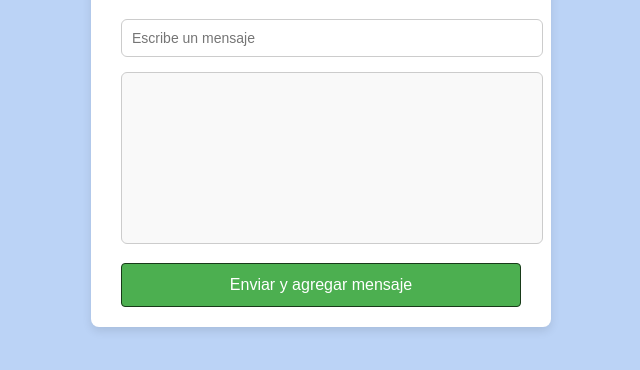
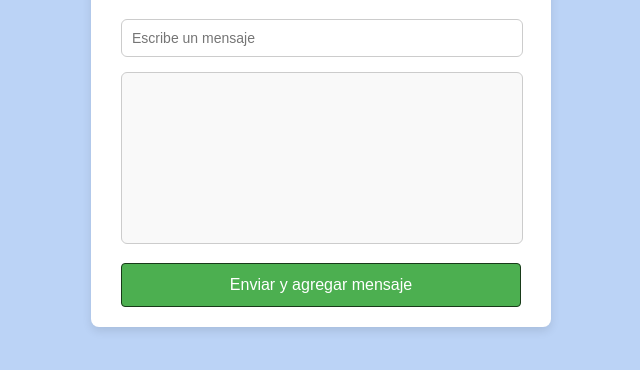
Before and after one commit to SebasPatino/dom_apropiacion, a plain HTML site: page index.html in a window 1280 px wide. Shown: the part 156-526 px from the top of the page, without its empty margins (319-959 px from the left). Drawn offline with Linux system fonts and the light colour scheme.

Commit message:
corrección ejercicio

```diff
--- a/style.css
+++ b/style.css
@@ -26,7 +26,7 @@ h1 {
 }
 
 input[type="text"] {
-    width: 100%;
+    width: 95%;
     padding: 10px;
     margin-bottom: 15px;
     border: 1px solid #ccc;
@@ -35,7 +35,7 @@ input[type="text"] {
 }
 
 textarea {
-    width: 100%;
+    width: 95%;
     height: 150px;
     padding: 10px;
     border: 1px solid #ccc;
```
